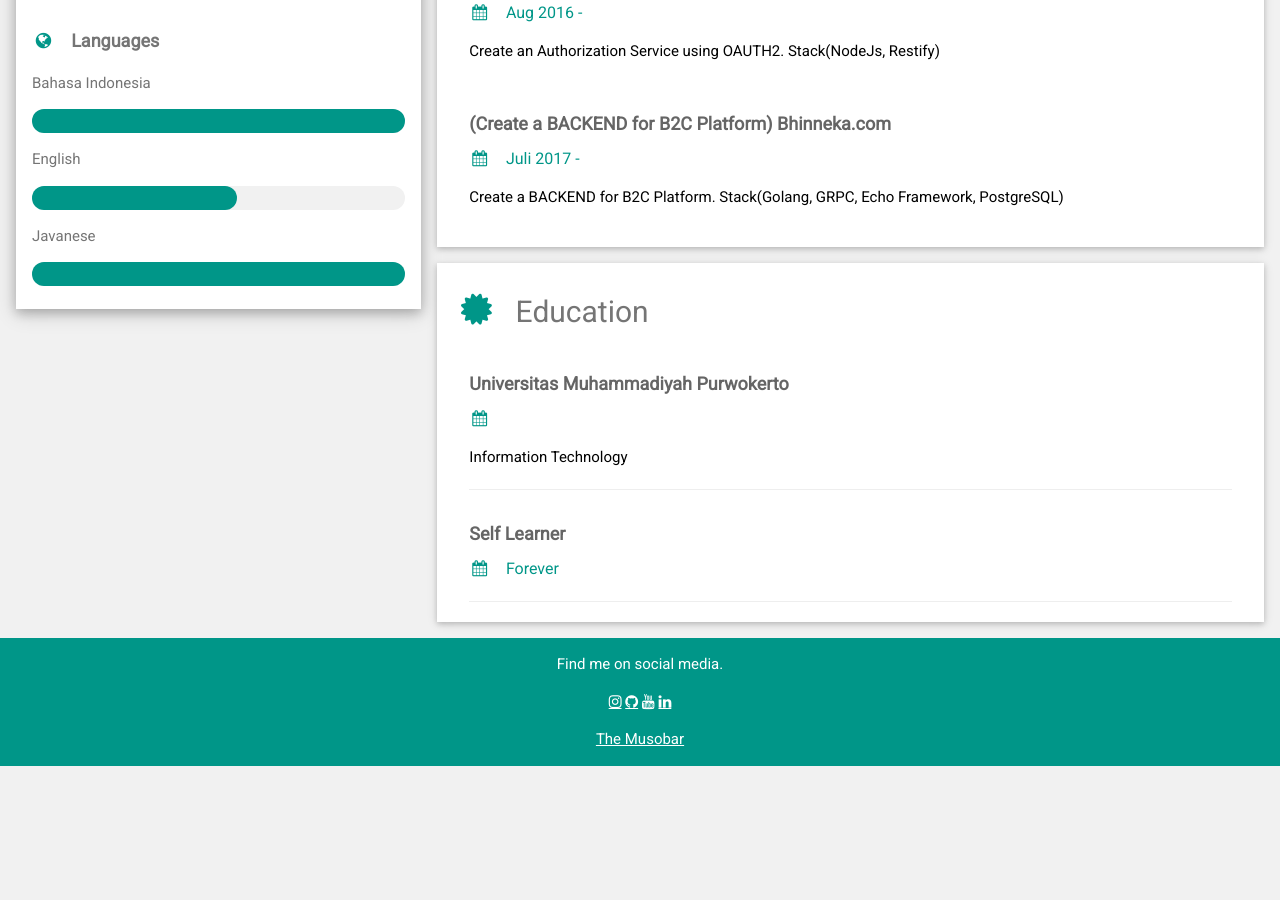
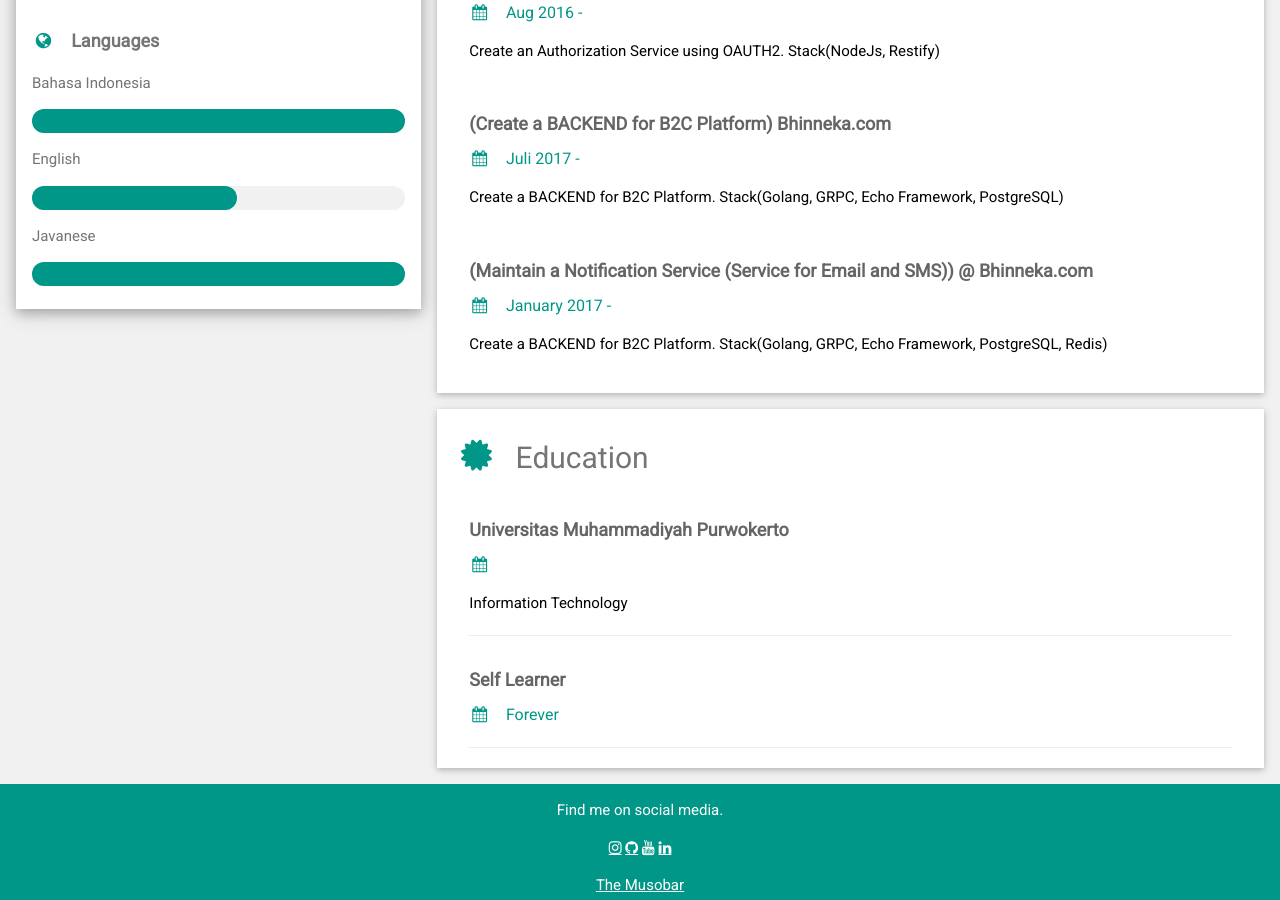
Before and after one commit to wuriyanto48/wuriyanto48.github.io, a Jekyll site: the page about/index.html, which Jekyll copies as it is, in a window 1280 px wide and 900 px high, scrolled down 1405 px. Built offline with Jekyll 4.4.1, drawn with Linux system fonts in a browser that asks for light colours; before the commit the page ends 2171 px from its top, so only the background shows below that.

Commit message:
update about

```diff
--- a/about/index.html
+++ b/about/index.html
@@ -179,6 +179,11 @@ html,body,h1,h2,h3,h4,h5,h6 {font-family: "Roboto", sans-serif}
           <h6 class="w3-text-teal"><i class="fa fa-calendar fa-fw w3-margin-right"></i>Juli 2017 - </h6>
           <p>Create a BACKEND for B2C Platform. Stack(Golang, GRPC, Echo Framework, PostgreSQL)</p><br>
         </div>
+        <div class="w3-container">
+          <h5 class="w3-opacity"><b>(Maintain a Notification Service (Service for Email and SMS)) @ Bhinneka.com</b></h5>
+          <h6 class="w3-text-teal"><i class="fa fa-calendar fa-fw w3-margin-right"></i>January 2017 - </h6>
+          <p>Create a BACKEND for B2C Platform. Stack(Golang, GRPC, Echo Framework, PostgreSQL, Redis)</p><br>
+        </div>
       </div>
 
       <div class="w3-container w3-card w3-white">
```
